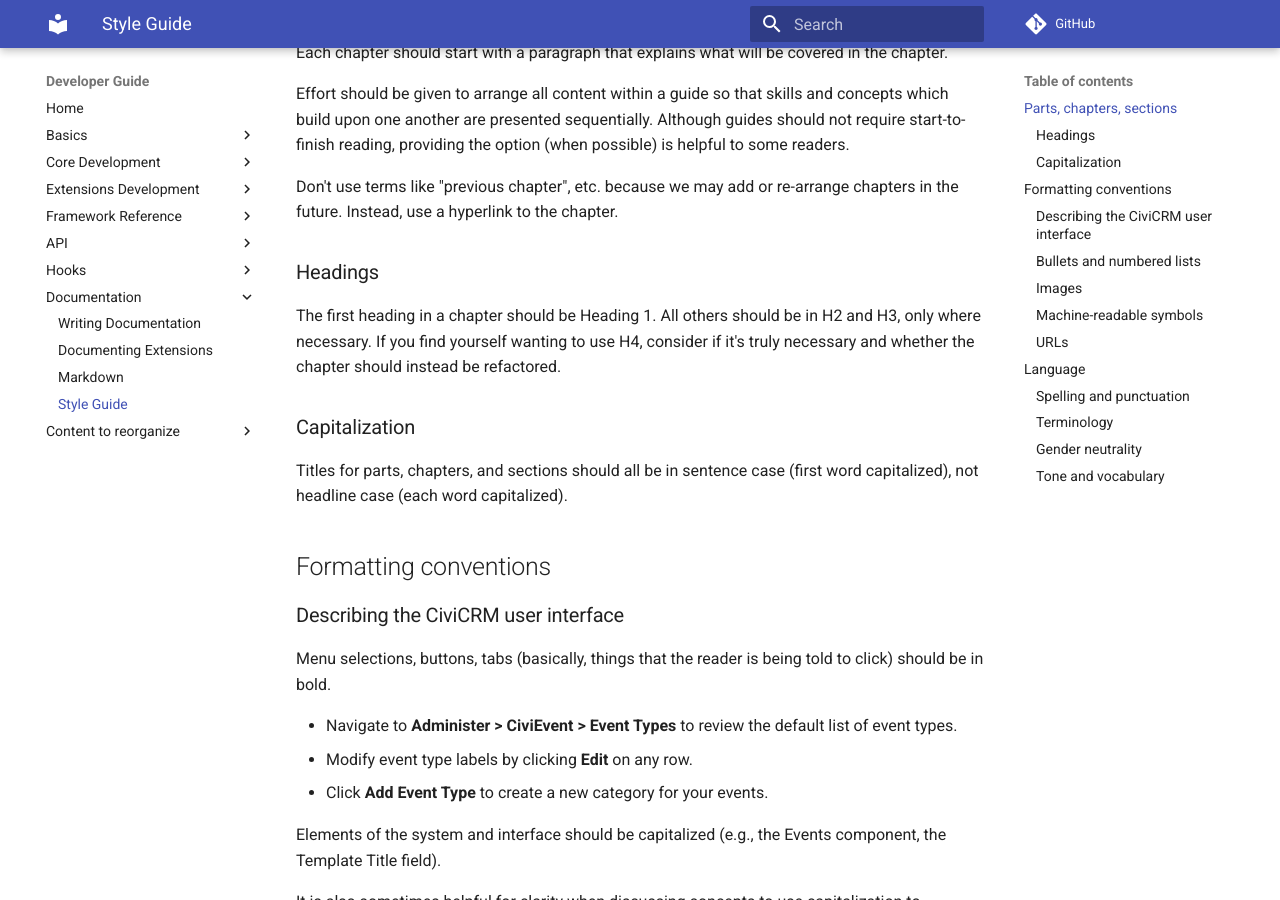
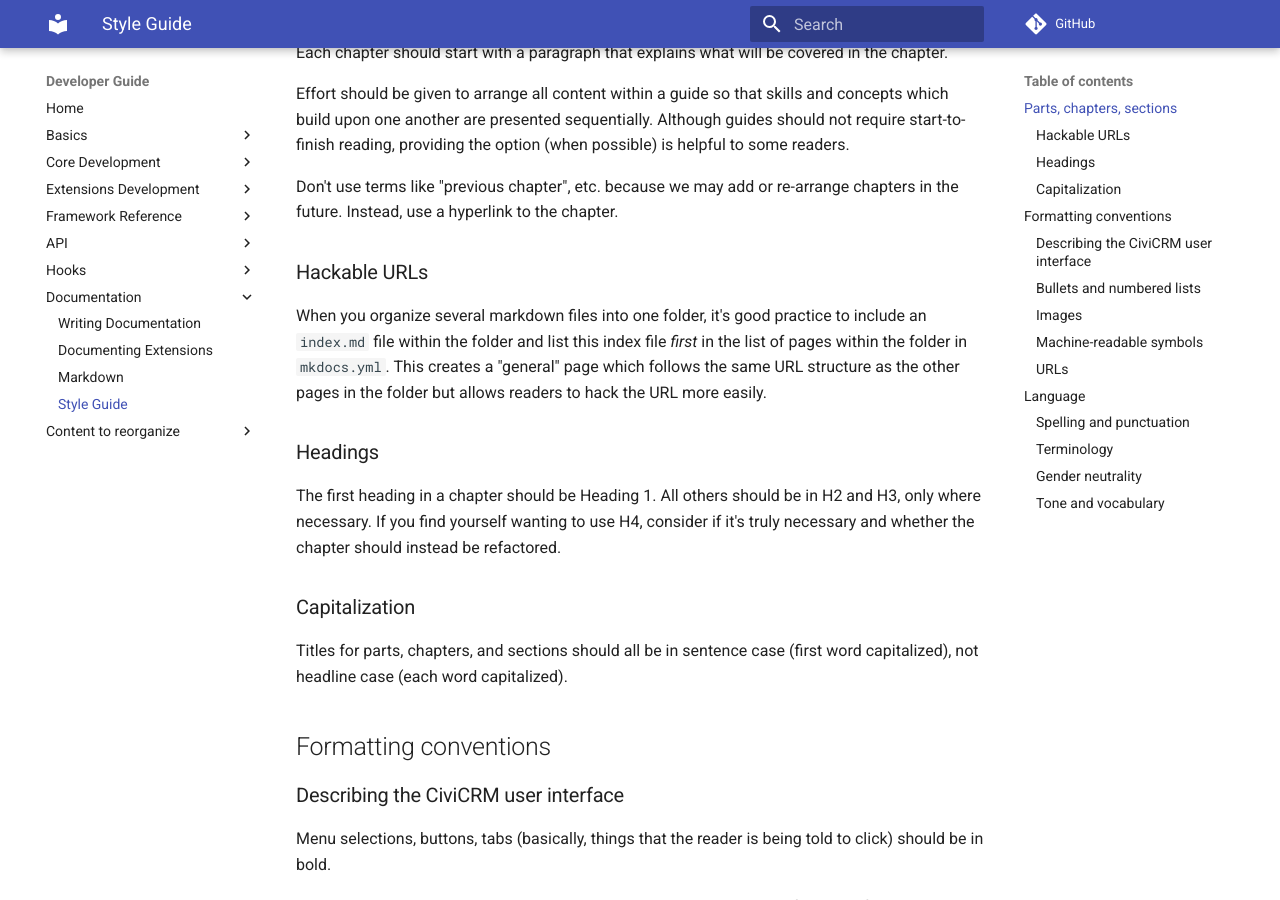
Before and after one commit to civicrm/civicrm-dev-docs, an MkDocs documentation site: the page built from docs/documentation/style-guide.md, in a window 1280 px wide and 900 px high, scrolled down 703 px. Built offline with MkDocs 1.6.1 and Material for MkDocs 9.7.7, drawn with Linux system fonts in a browser that asks for light colours; comment, search, counter and statistics services are not loaded; old or Windows-style settings are respelled for this version of MkDocs.

Commit message:
Make URLs more hackable
Close #86

```diff
--- a/docs/documentation/style-guide.md
+++ b/docs/documentation/style-guide.md
@@ -35,6 +35,10 @@ option (when possible) is helpful to some readers.
 
 Don't use terms like "previous chapter", etc. because we may add or re-arrange
 chapters in the future. Instead, use a hyperlink to the chapter.
+
+### Hackable URLs
+
+When you organize several markdown files into one folder, it's good practice to include an `index.md` file within the folder and list this index file *first* in the list of pages within the folder in `mkdocs.yml`. This creates a "general" page which follows the same URL structure as the other pages in the folder but allows readers to hack the URL more easily.
 
 ### Headings
 
--- a/mkdocs.yml
+++ b/mkdocs.yml
@@ -22,7 +22,7 @@ pages:
   # Submitting a Patch: /core/patches.md
   # Verifying a Bug Fix: /core/verifying.md
 - Extensions Development:
-  - Basics: extensions/basics.md
+  - Basics: extensions/index.md
   - civix: extensions/civix.md
   # Creating Pages: extensions/create-page.md
   # Storing Configuration: extensions/config.md
@@ -56,7 +56,7 @@ pages:
   # CiviReport: /reference/civireport.md
   # Payment Processing: /reference/payment.md
 - API:
-  - APIv3 Intro: api/general.md
+  - APIv3 Intro: api/index.md
   - APIv3 Usage: api/usage.md
   - APIv3 Actions: api/actions.md
   - APIv3 Parameters: api/params.md
@@ -64,7 +64,7 @@ pages:
   - APIv3 Chaining: api/chaining.md
   # APIv3 Changes: api/changes.md
 - Hooks:
-  - Using hooks: hooks.md
+  - Using hooks: hooks/index.md
   - Setup:
     - Hooks with Symfony: hooks/setup/symfony.md
     - Hooks with Joomla: hooks/setup/joomla.md
@@ -187,7 +187,7 @@ pages:
     - hook_civirules_alter_trigger_data: hooks/hook_civirules_alter_trigger_data.md
     - hook_civirules_logger: hooks/hook_civirules_logger.md
 - Documentation:
-  - Writing Documentation: documentation.md
+  - Writing Documentation: documentation/index.md
   - Documenting Extensions: documentation/extensions.md
   - Markdown: documentation/markdown.md
   - Style Guide: documentation/style-guide.md
```
Also changed, not shown: docs/api/index.md (renamed from docs/api/general.md), docs/documentation/index.md (renamed from docs/documentation.md), docs/extensions/index.md (renamed from docs/extensions/basics.md), docs/hooks/index.md (renamed from docs/hooks.md), 1 other file.
